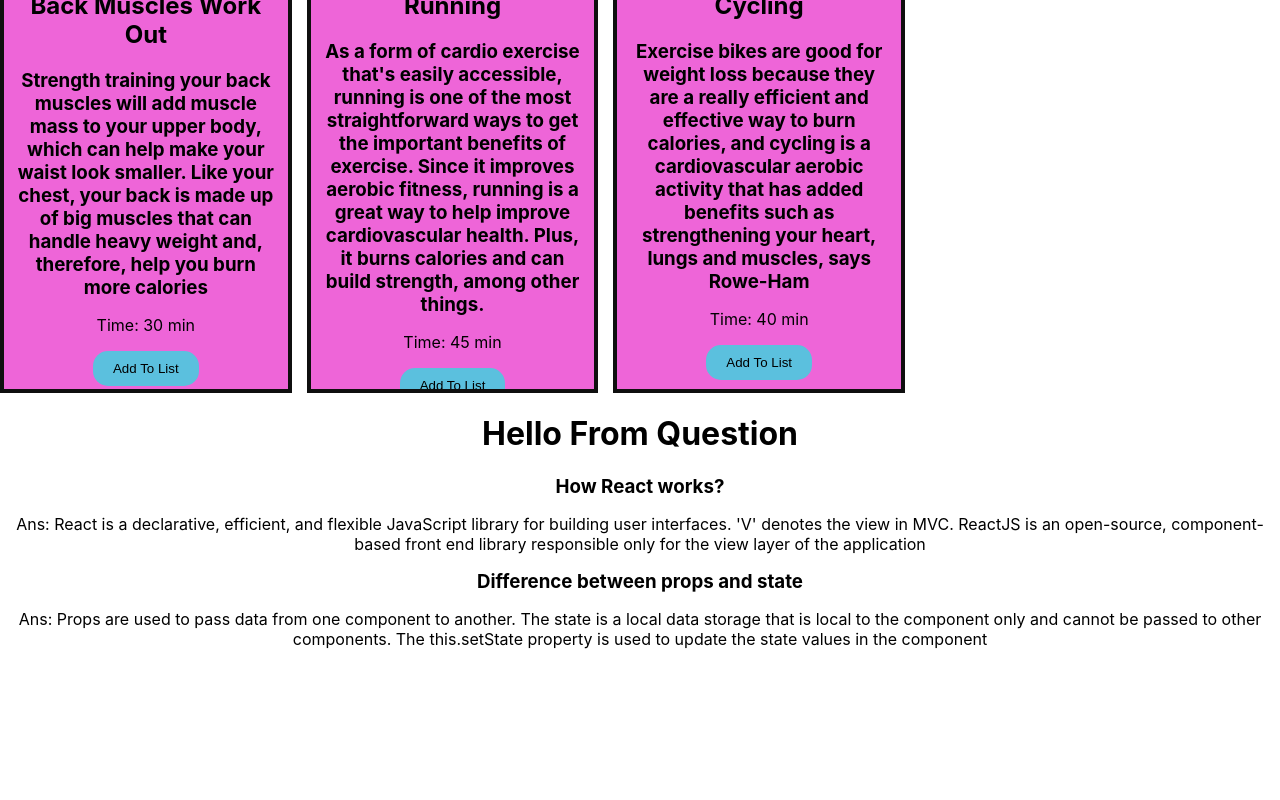
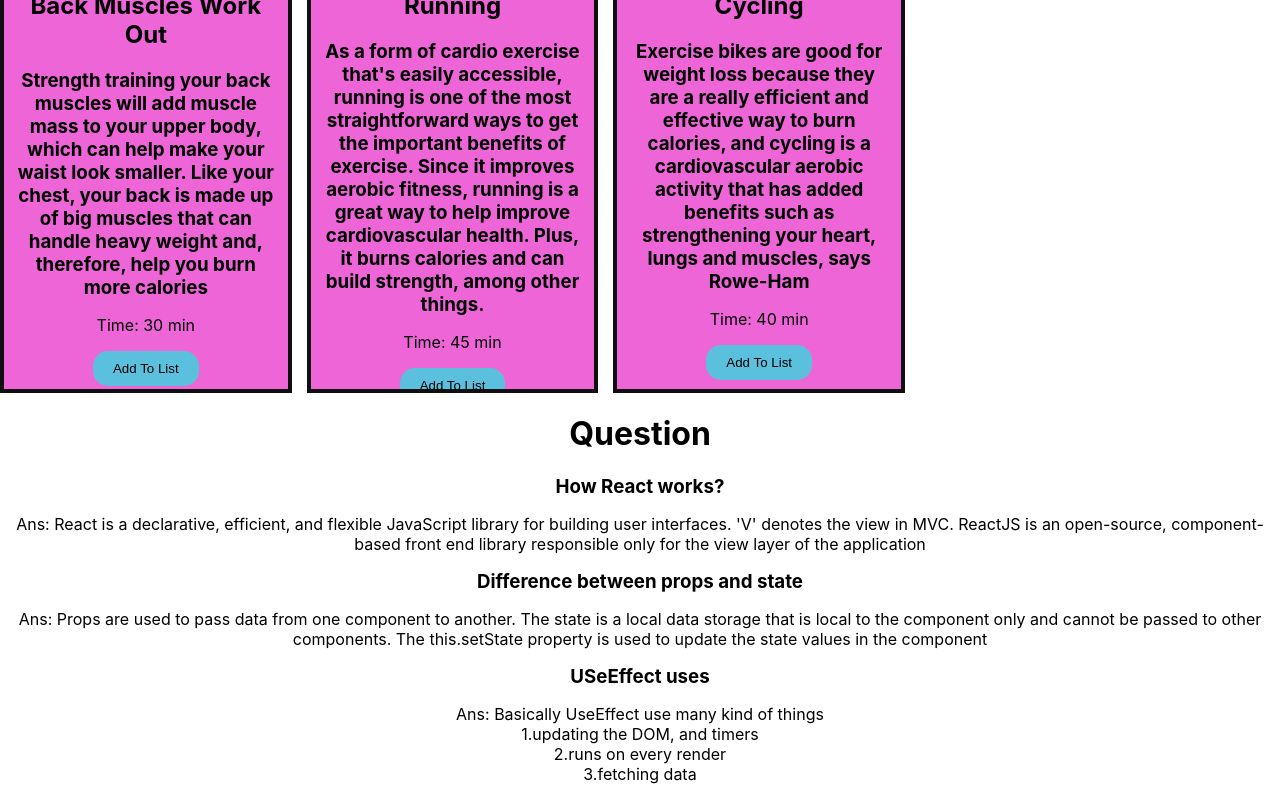
Before and after one commit to nazmuldeep/Fitness-club, a React (Create React App) app in the folder my-workout/: page / in a window 1280 px wide. Shown: the part 1059-1859 px from the top of the page. Before the commit the page ends 1724 px from the top, so only its background shows below. Built offline with nearby package versions, Linux system fonts and the light colour scheme.

Commit message:
useEffect question answer

```diff
--- a/my-workout/src/components/Question/Question.js
+++ b/my-workout/src/components/Question/Question.js
@@ -4,11 +4,13 @@
 const Question = () => {
     return (
         <div>
-            <h1>Hello From Question</h1>
+            <h1>Question</h1>
             <h3>How React works?</h3>
             <p>Ans: React is a declarative, efficient, and flexible JavaScript library for building user interfaces. 'V' denotes the view in MVC. ReactJS is an open-source, component-based front end library responsible only for the view layer of the application</p>
             <h3>Difference between props and state</h3>
             <p>Ans: Props are used to pass data from one component to another. The state is a local data storage that is local to the component only and cannot be passed to other components. The this.setState property is used to update the state values in the component</p>
+            <h3>USeEffect uses</h3>
+            <p>Ans: Basically UseEffect use many kind of things <br /> 1.updating the DOM,  and timers <br /> 2.runs on every render <br />3.fetching data</p>
         </div>
     );
 };
```
